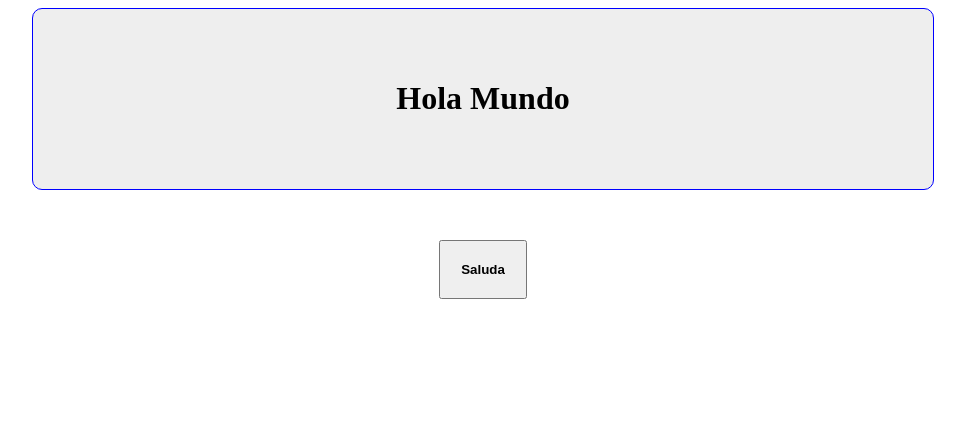
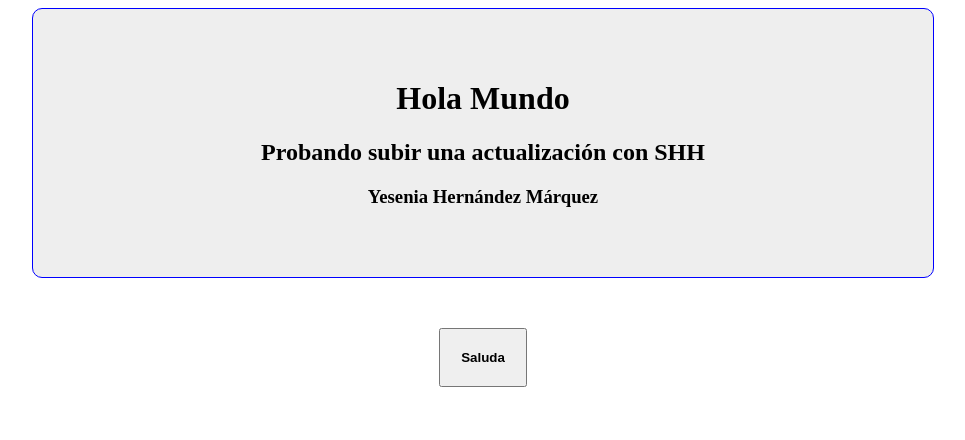
Before and after one commit to yess-guns/MiProyectoGit, a plain HTML site: page index.html in a window 1280 px wide. Shown: the whole page, without its empty margins (157-1122 px from the left). Drawn offline with Linux system fonts and the light colour scheme.

Commit message:
Cambios finales

```diff
--- a/index.html
+++ b/index.html
@@ -9,6 +9,8 @@
 <body>
     <header>
         <h1>Hola Mundo</h1>
+        <h2>Probando subir una actualización con SHH<h2>
+        <h3>Yesenia Hernández Márquez<h3>
     </header>
     <div>
         <button onclick="hola()">Saluda</button>
```
